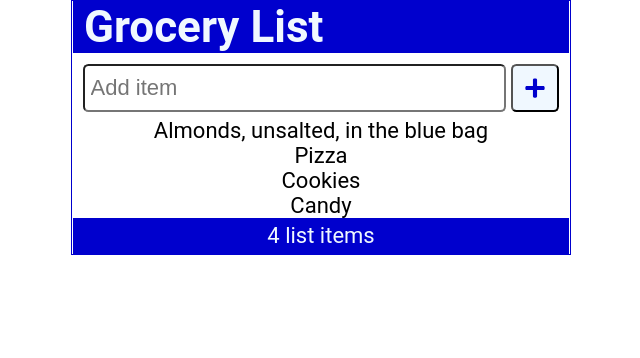
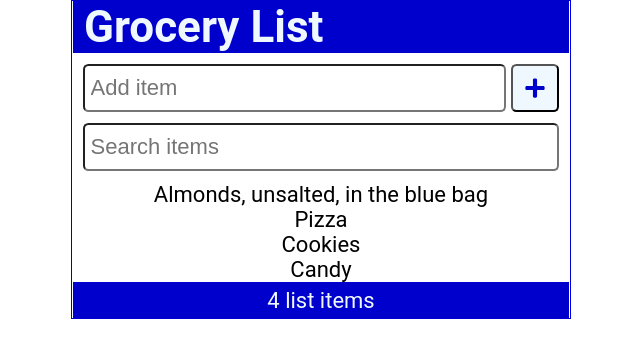
Before and after one commit to dan1el0123/grocery-list, a React (Create React App) app: page / in a window 1280 px wide. Shown: the top 358 px of the page, without its empty margins (319-959 px from the left). Built offline with nearby package versions, Linux system fonts and the light colour scheme; data requests are answered from the project's data file.

Commit message:
add SearchItem component functionality

```diff
--- a/src/App.js
+++ b/src/App.js
@@ -2,6 +2,7 @@ import Header from "./Header";
 import Content from "./Content";
 import Footer from "./Footer";
 import AddItem from "./AddItem";
+import SearchItem from "./SearchItem";
 import { useState, useEffect } from "react";
 function App() {
   const [items, setItems] = useState([]);
@@ -32,12 +33,21 @@ function App() {
     <div className="App">
       <Header title="Grocery List" />
       <AddItem items={items} setItems={setItems} />
+      <SearchItem searchText={searchText} setSearchtext={setSearchText} />
       <main>
         {isLoading && <p>Loading list...</p>}
         {!isLoading && fetchError && (
           <p style={{ color: "red" }}>{`Error: ${fetchError}`}</p>
         )}
-        {!isLoading && !fetchError && <Content items={items} />}
+        {!isLoading && !fetchError && (
+          <Content
+            items={items.filter((item) => {
+              return item.value
+                .toLowerCase()
+                .includes(searchText.toLowerCase());
+            })}
+          />
+        )}
       </main>
       <Footer length={items.length} />
     </div>
--- /dev/null
+++ b/src/SearchItem.js
@@ -0,0 +1,17 @@
+const SearchItem = ({ searchText, setSearchtext }) => {
+  return (
+    <form className="searchForm" onSubmit={(e) => e.preventDefault()}>
+      <label htmlFor="searchItem">Search items</label>
+      <input
+        type="text"
+        id="searchItem"
+        placeholder="Search items"
+        value={searchText}
+        onChange={(e) => setSearchtext(e.target.value)}
+        role="searchbox"
+      />
+    </form>
+  );
+};
+
+export default SearchItem;
--- a/src/index.css
+++ b/src/index.css
@@ -98,3 +98,27 @@ button:focus {
   background-color: limegreen;
   color: white;
 }
+
+.searchForm {
+  width: 100%;
+  display: flex;
+  justify-content: flex-start;
+  align-items: center;
+  padding: 0 0.5rem 0.25rem;
+  margin: 0.25rem 0;
+}
+
+.searchForm label {
+  position: absolute;
+  left: -10000px;
+}
+
+.searchForm input[type="text"] {
+  flex-grow: 1;
+  max-width: 100%;
+  min-height: 48px;
+  font-size: 1rem;
+  padding: 0.25rem;
+  border-radius: 0.25rem;
+  outline: none;
+}
```
